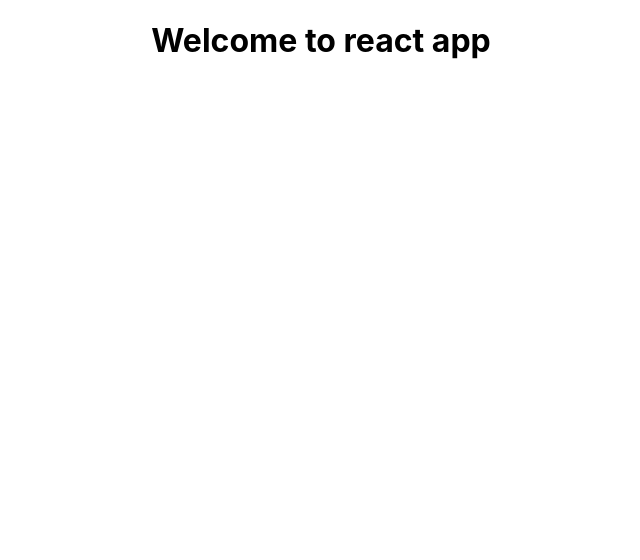
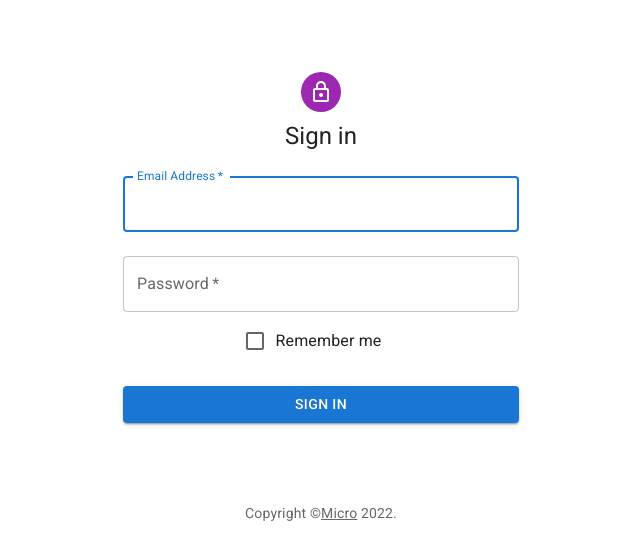
Before and after one commit to aminoxix/getmicro-ems, a React (Create React App) app in the folder attendence-system-app/: page / in a window 1280 px wide. Shown: the top 560 px of the page, without its empty margins (319-959 px from the left). Built offline with nearby package versions, Linux system fonts and the light colour scheme.

Commit message:
Routes Configured

```diff
--- a/attendence-system-app/package.json
+++ b/attendence-system-app/package.json
@@ -3,11 +3,17 @@
   "version": "0.1.0",
   "private": true,
   "dependencies": {
+    "@emotion/react": "^11.9.0",
+    "@emotion/styled": "^11.8.1",
+    "@mui/icons-material": "^5.6.2",
+    "@mui/material": "^5.6.2",
     "@testing-library/jest-dom": "^5.16.4",
     "@testing-library/react": "^13.1.1",
     "@testing-library/user-event": "^13.5.0",
+    "firebase": "^9.6.11",
     "react": "^18.0.0",
     "react-dom": "^18.0.0",
+    "react-router-dom": "^6.3.0",
     "react-scripts": "5.0.1",
     "web-vitals": "^2.1.4"
   },
--- a/attendence-system-app/public/index.html
+++ b/attendence-system-app/public/index.html
@@ -10,34 +10,15 @@
       content="Web site created using create-react-app"
     />
     <link rel="apple-touch-icon" href="%PUBLIC_URL%/logo192.png" />
-    <!--
-      manifest.json provides metadata used when your web app is installed on a
-      user's mobile device or desktop. See https://developers.google.com/web/fundamentals/web-app-manifest/
-    -->
+
     <link rel="manifest" href="%PUBLIC_URL%/manifest.json" />
-    <!--
-      Notice the use of %PUBLIC_URL% in the tags above.
-      It will be replaced with the URL of the `public` folder during the build.
-      Only files inside the `public` folder can be referenced from the HTML.
+    <link rel="stylesheet" href="https://fonts.googleapis.com/css?family=Roboto:300,400,500,700&display=swap" />
+    <link rel="stylesheet" href="https://fonts.googleapis.com/icon?family=Material+Icons" />
 
-      Unlike "/favicon.ico" or "favicon.ico", "%PUBLIC_URL%/favicon.ico" will
-      work correctly both with client-side routing and a non-root public URL.
-      Learn how to configure a non-root public URL by running `npm run build`.
-    -->
-    <title>React App</title>
+    <title>Attendence Management</title>
   </head>
   <body>
     <noscript>You need to enable JavaScript to run this app.</noscript>
     <div id="root"></div>
-    <!--
-      This HTML file is a template.
-      If you open it directly in the browser, you will see an empty page.
-
-      You can add webfonts, meta tags, or analytics to this file.
-      The build step will place the bundled scripts into the <body> tag.
-
-      To begin the development, run `npm start` or `yarn start`.
-      To create a production bundle, use `npm run build` or `yarn build`.
-    -->
   </body>
 </html>
--- a/attendence-system-app/src/App.js
+++ b/attendence-system-app/src/App.js
@@ -1,9 +1,10 @@
 import "./App.css";
+import PageRoutes from "./Routes/PageRoutes";
 
 function App() {
   return (
     <div className="App">
-      <h1>Welcome to react app</h1>
+      <PageRoutes />
     </div>
   );
 }
--- /dev/null
+++ b/attendence-system-app/src/Pages/Home/Home.jsx
@@ -0,0 +1,9 @@
+import React from 'react';
+
+export default function Home () {
+    return (
+        <div>
+            <h1>Dashboard</h1>
+        </div>
+    )
+}
--- /dev/null
+++ b/attendence-system-app/src/Pages/SignIn/Signin.jsx
@@ -0,0 +1,96 @@
+import Avatar from '@mui/material/Avatar';
+import Button from '@mui/material/Button';
+import CssBaseline from '@mui/material/CssBaseline';
+import TextField from '@mui/material/TextField';
+import FormControlLabel from '@mui/material/FormControlLabel';
+import Checkbox from '@mui/material/Checkbox';
+import Link from '@mui/material/Link';
+import Box from '@mui/material/Box';
+import LockOutlinedIcon from '@mui/icons-material/LockOutlined';
+import Typography from '@mui/material/Typography';
+import Container from '@mui/material/Container';
+import { createTheme, ThemeProvider } from '@mui/material/styles';
+
+function Copyright(props) {
+  return (
+    <Typography variant="body2" color="text.secondary" align="center" {...props}>
+      {'Copyright ©'}
+      <Link color="inherit" href="https://www.getmicro.com">
+        Micro
+      </Link>{' '}
+      {new Date().getFullYear()}
+      {'.'}
+    </Typography>
+  );
+}
+
+const theme = createTheme();
+
+export default function Signin() {
+  const handleSubmit = (event) => {
+    event.preventDefault();
+    const data = new FormData(event.currentTarget);
+    console.log({
+      email: data.get('email'),
+      password: data.get('password'),
+    });
+  };
+
+  return (
+    <ThemeProvider theme={theme}>
+      <Container component="main" maxWidth="xs">
+        <CssBaseline />
+        <Box
+          sx={{
+            marginTop: 8,
+            display: 'flex',
+            flexDirection: 'column',
+            alignItems: 'center',
+          }}
+        >
+          <Avatar sx={{ m: 1, bgcolor: 'secondary.main' }}>
+            <LockOutlinedIcon />
+          </Avatar>
+          <Typography component="h1" variant="h5">
+            Sign in
+          </Typography>
+          <Box component="form" onSubmit={handleSubmit} noValidate sx={{ mt: 1 }}>
+            <TextField
+              margin="normal"
+              required
+              fullWidth
+              id="email"
+              label="Email Address"
+              name="email"
+              autoComplete="email"
+              autoFocus
+            />
+            <TextField
+              margin="normal"
+              required
+              fullWidth
+              name="password"
+              label="Password"
+              type="password"
+              id="password"
+              autoComplete="current-password"
+            />
+            <FormControlLabel
+              control={<Checkbox value="remember" color="primary" />}
+              label="Remember me"
+            />
+            <Button
+              type="submit"
+              fullWidth
+              variant="contained"
+              sx={{ mt: 3, mb: 2 }}
+            >
+              Sign In
+            </Button>
+          </Box>
+        </Box>
+        <Copyright sx={{ mt: 8, mb: 4 }} />
+      </Container>
+    </ThemeProvider>
+  );
+}
--- /dev/null
+++ b/attendence-system-app/src/Routes/PageRoutes.js
@@ -0,0 +1,16 @@
+import React from "react";
+import { BrowserRouter as Router, Routes, Route } from "react-router-dom";
+import Home from "../Pages/Home/Home";
+import Signin from "../Pages/SignIn/Signin";
+export default function PageRoutes() {
+  return (
+    <Router>
+      <>
+        <Routes>
+          <Route path="/" element={<Signin />} />
+          <Route path="/dashboard" element={<Home />} />
+        </Routes>
+      </>
+    </Router>
+  );
+}
```
Also changed, not shown: attendence-system-app/src/Routes/PrivateRoutes.js (added), 2 other files (tests, documents, lock files or other folders).
